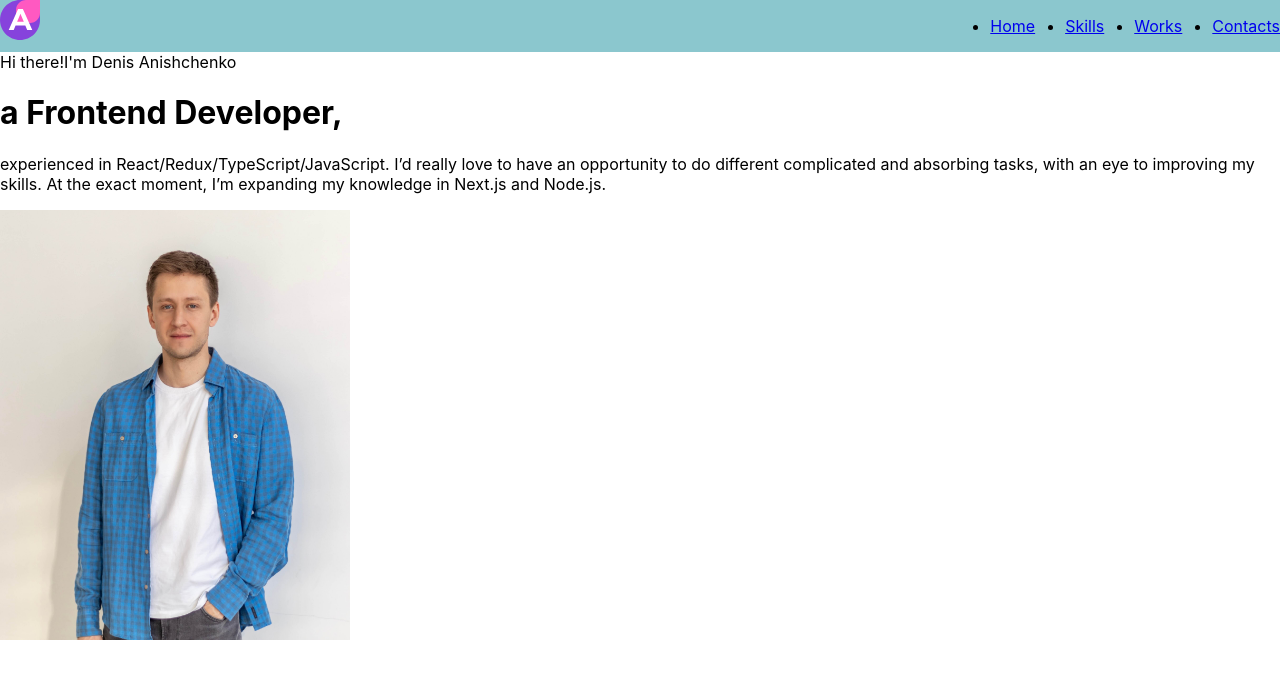
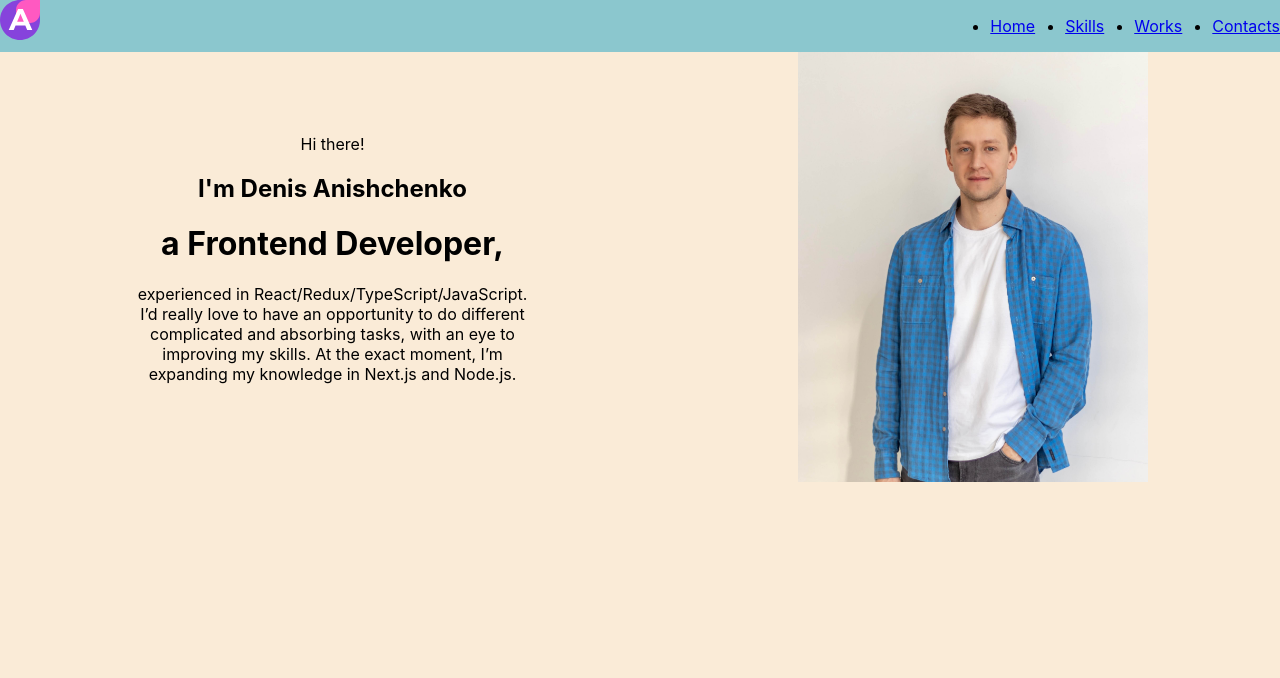
Before and after one commit to Denishilo/portfolio, a React (Create React App) app: page / in a window 1280 px wide. Shown: the top 678 px of the page. Built offline with nearby package versions, Linux system fonts and the light colour scheme.

Commit message:
feat: add main section

```diff
--- /dev/null
+++ b/src/components/flexWrapper/FlexWrapper.tsx
@@ -0,0 +1,16 @@
+import styled from "styled-components";
+
+export const FlexWrapper = styled.div<PropsType>`
+  display: flex;
+  flex-direction: ${props=>props.direction || 'row'};
+  justify-content:${props=>props.justify || 'flex-start'};
+  align-items: ${props=>props.align || 'stretch'};
+  flex-wrap: ${props=>props.wrap || 'nowrap'};
+`
+
+type PropsType = {
+    direction?:string,
+    justify?:string,
+    align?:string,
+    wrap?:string
+}
--- a/src/layout/main/Main.tsx
+++ b/src/layout/main/Main.tsx
@@ -1,22 +1,42 @@
 import React from 'react';
 import styled from "styled-components";
 import photo from '../../images/photo.jpeg'
+import {FlexWrapper} from "components/flexWrapper/FlexWrapper";
 
 export const Main = () => {
     return (
-        <div>
-            <div>
-                <span>Hi there!</span>
-                <span>I'm Denis Anishchenko</span>
-                <h1>a Frontend Developer,</h1>
-                <p>experienced in React/Redux/TypeScript/JavaScript. I’d really love to have an opportunity to do
-                    different complicated and absorbing tasks, with an eye to improving my skills. At the exact moment,
-                    I’m expanding my knowledge in Next.js and Node.js. </p>
-            </div>
-            <Photo src={photo} alt="photo"/>
-        </div>
+        <StyledMain>
+            <FlexWrapper align={'center'} justify={'space-around'}>
+                <div>
+                    <span>Hi there!</span>
+                    <Name>I'm Denis Anishchenko</Name>
+                    <MainTitle>a Frontend Developer,</MainTitle>
+                    <Info>experienced in React/Redux/TypeScript/JavaScript. I’d really love to have an opportunity to do
+                        different complicated and absorbing tasks, with an eye to improving my skills. At the exact
+                        moment, I’m expanding my knowledge in Next.js and Node.js. </Info>
+                </div>
+                <Photo src={photo} alt="photo"/>
+            </FlexWrapper>
+
+        </StyledMain>
     );
 };
+
+const StyledMain = styled.div`
+  min-height: 100vh;
+  background-color: antiquewhite;
+`
+
+const MainTitle = styled.h1`
+`
+
+const Name = styled.h2`
+`
+
+const Info = styled.p`
+    max-width: 400px;
+`
+
 
 const Photo = styled.img`
   width: 350px;
```
